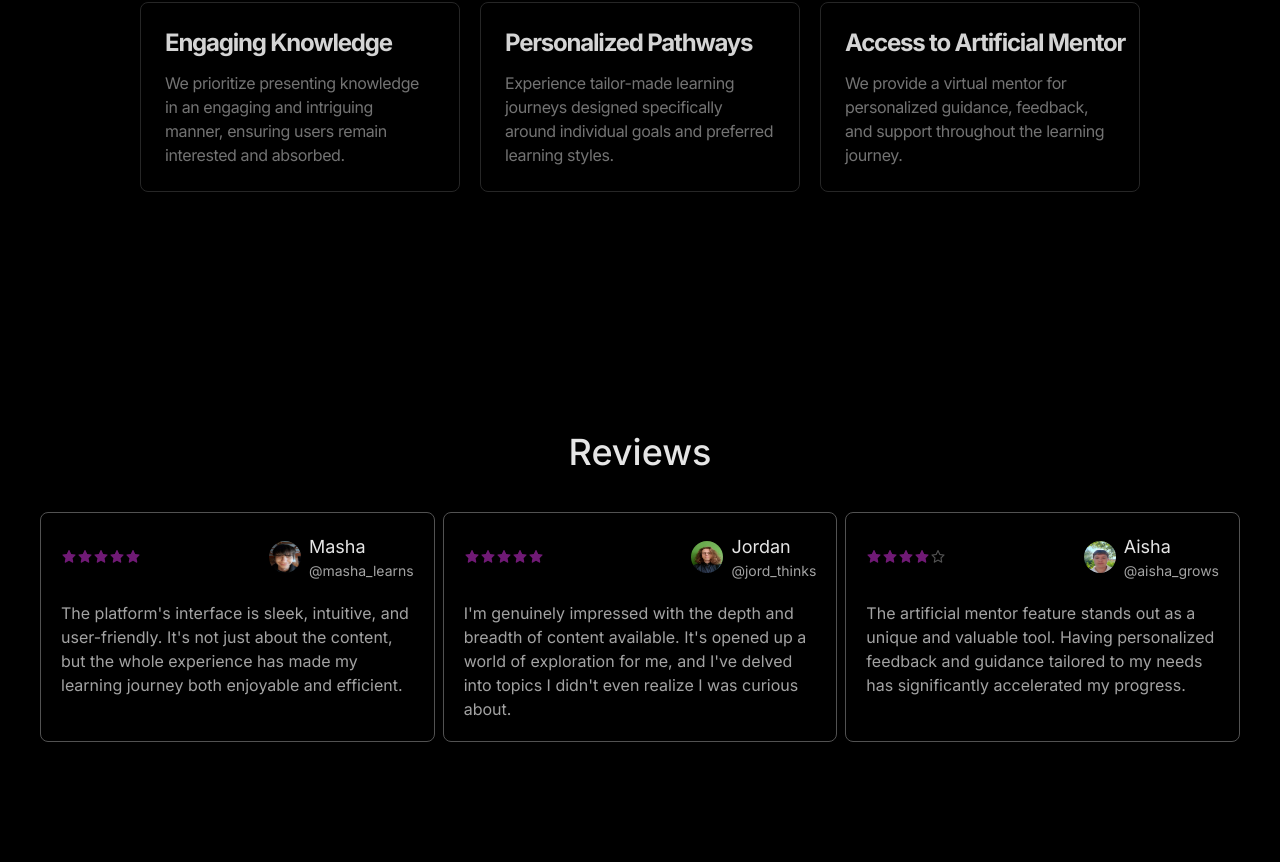
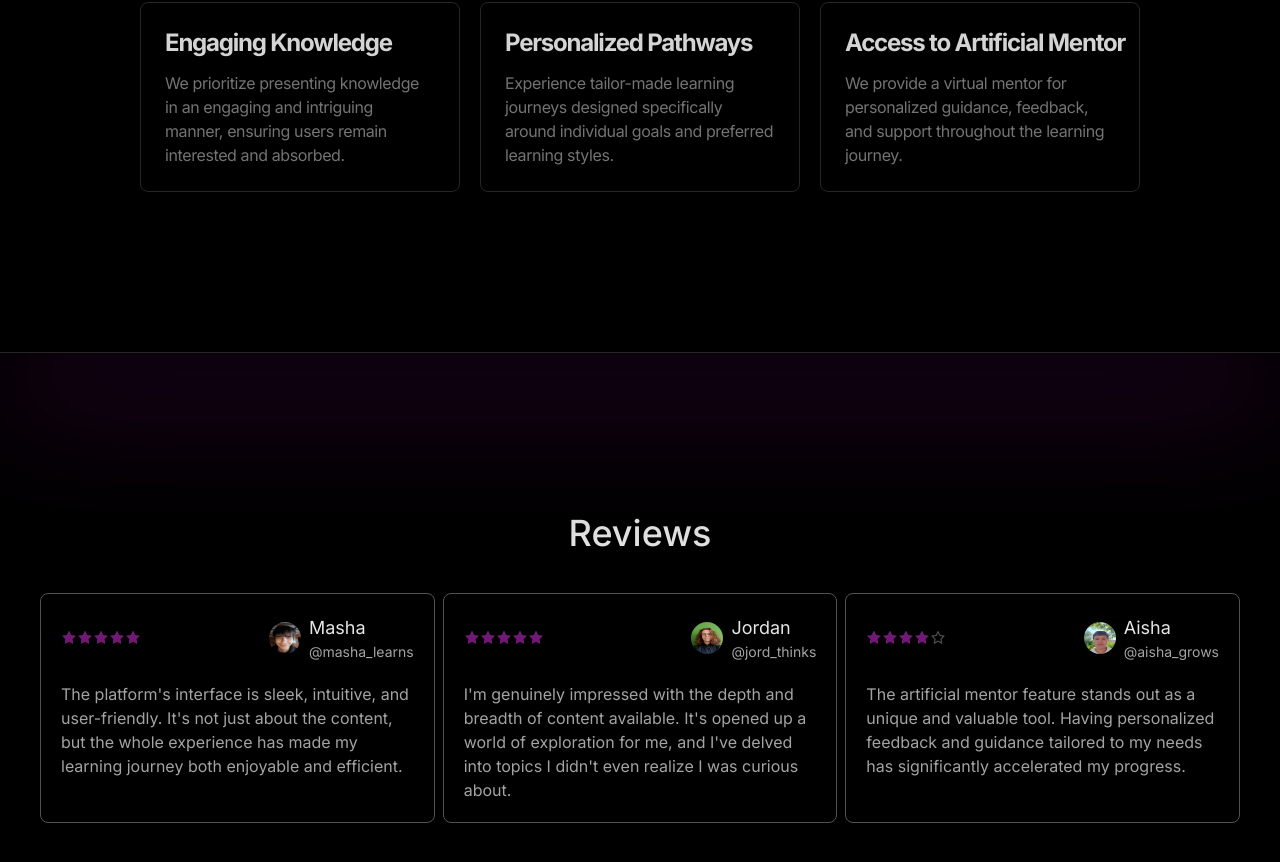
Before and after one commit to Lavryniukk/omniscent-frontend, a Next.js app: page / in a window 1280 px wide. Shown: the part 1311-2173 px from the top of the page. Built offline with nearby package versions, Linux system fonts and the light colour scheme; no server answers.

Commit message:
added diving line, test gradient

```diff
--- a/app/modules/Features/Features.tsx
+++ b/app/modules/Features/Features.tsx
@@ -3,7 +3,7 @@ import CardSection from "./components/CardSection/CardSection";
 // Component for rendering the "Features" section
 let Features = () => {
   return (
-    <div className="box-border w-full mx-auto space-y-10 overflow-x-hidden font-normal p-4 py-40 bg-transparent h-fit max-w-10xl">
+    <div className="box-border w-full mx-auto space-y-10 overflow-x-hidden font-normal px-4 py-40 bg-transparent h-fit max-w-10xl">
       <h2 className="mx-auto text-4xl text-center observe transition-all duration-500 text-text font-inter">
         What do you obtain?
       </h2>
--- a/app/modules/Reviews/Reviews.tsx
+++ b/app/modules/Reviews/Reviews.tsx
@@ -2,7 +2,7 @@ import ReviewCard from "./components/ReviewCard/ReveiwCard";
 
 let Reviews = () => {
   return (
-    <div className="box-border py-20 w-full mx-auto space-y-10 overflow-x-hidden font-normal p-4 bg-transparent h-fit max-w-10xl">
+    <div className="box-border relative observe duration-500 transtition before:absolute before:top-0 before:w-full before:right-0 before:h-16 before:bg-gradient-to-t before:from-background before:to-primary-950 before:blur-3xl py-40 w-full mx-auto space-y-10 overflow-x-hidden font-normal p-4 bg-transparent h-fit max-w-10xl border-t border-secondary">
       <h2 className="text-center text-text observe duration-500 transition text-4xl font-medium font">
         Reviews
       </h2>
```
